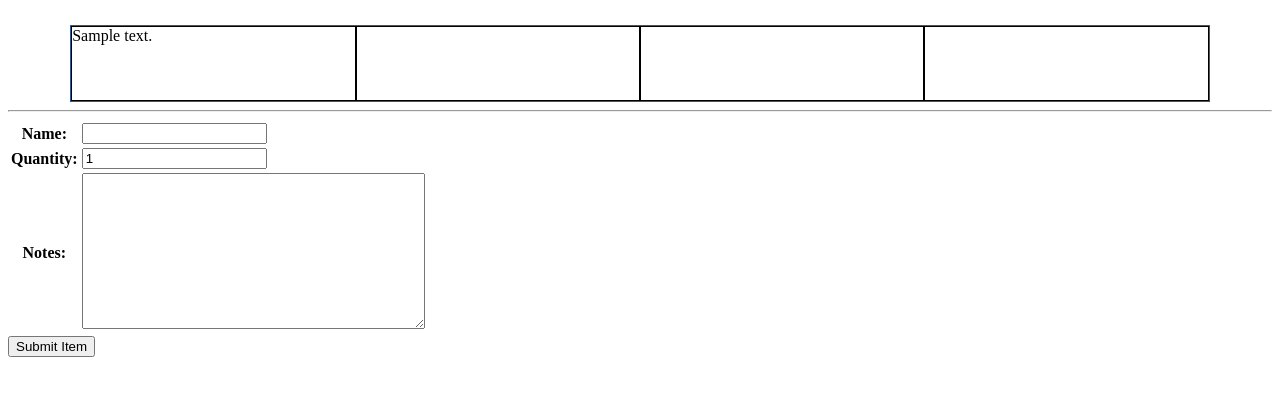
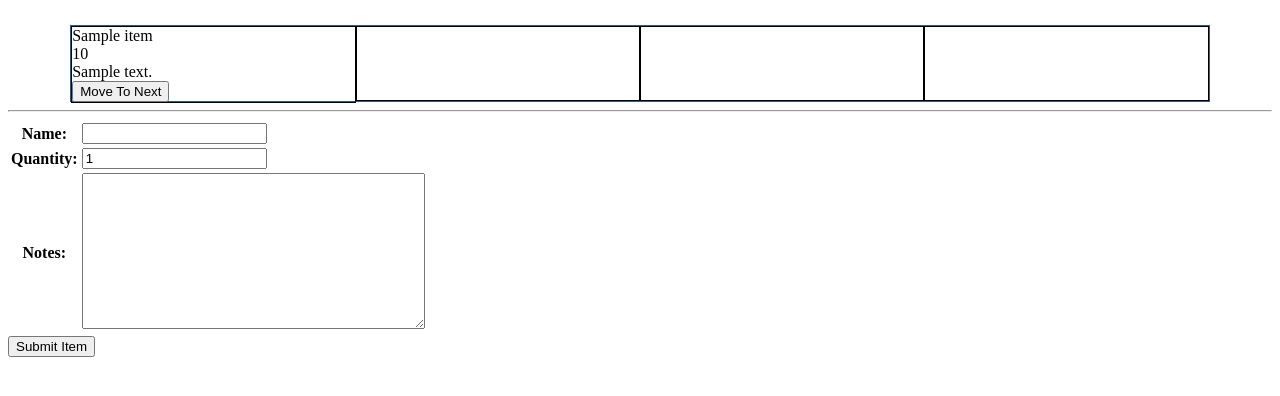
Before and after one commit to ConstellationApps/Inventory, a Django app: page /order/ in a window 1280 px wide. Shown: the top 396 px of the page. Run offline with Django 3.2, Linux system fonts and the light colour scheme; tables that the repository leaves empty hold one stand-in row (values such as "Sample post").

Commit message:
Add more fields to frontend

```diff
--- /dev/null
+++ b/orderboard/static/orderboard/script.js
@@ -0,0 +1,13 @@
+function moveItem(id) {
+    xhttp.onreadystatechange = function() {
+        if (this.readyState == 4 && this.status == 200) {
+            document.getElementById(this.responseText).appendChild(
+                document.getElementById('card_' + id)
+            );
+        } else {
+            alert("There was a problem moving that card.")
+        }
+    };
+    xhttp.open("GET", "/order/move/" + id, true);
+    xhttp.send();
+}
--- a/orderboard/templates/orderboard/index.html
+++ b/orderboard/templates/orderboard/index.html
@@ -6,19 +6,23 @@
 		<meta name="viewport" content="width=device-width" />
 		<title>Orderboard</title>
 		<link rel="stylesheet" type="text/css" href="{% static 'orderboard/style.css' %}">
+		<script src="{% static 'orderboard/script.js' %}" type="text/javascript" charset="utf-8"></script>
 	</head>
 	<body>
 		<div id="boards">
 			{% for stage in stage_list %}
-			<div class="stage" id="{{ stage.stage_name }}">
+			<div class="stage" id="stage_{{ stage.stage_name }}">
 				{% for card in stage.cards %}
 				<div id="card_{{ card.card_id }}">
-					<div id="card_{{ card.card_id }}_title" class="card_title">{{ card.title }}</div>
+					<div id="card_{{ card.card_id }}_name" class="card_name">{{ card.name }}</div>
+					<div id="card_{{ card.card_id }}_quantity" class="card_quantity">{{ card.quantity }}</div>
 					<div id="card_{{ card.card_id }}_notes" class="card_notes">{{ card.notes }}</div>
+					<button onclick="moveItem({{ card.card_id }})" id="card_{{ card.card_id }}_button" class="card_button">Move To Next</button>
 				</div>
 				{% endfor %}
 			</div>
 			{% endfor %}
+			<div id="clear" style="clear:both;"></div>
 		</div>
 		<hr/>
 		<form method="post" action="">
```
